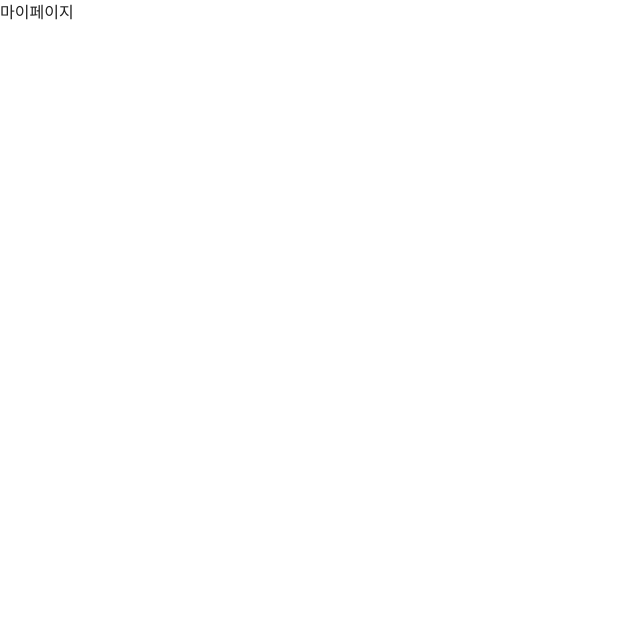
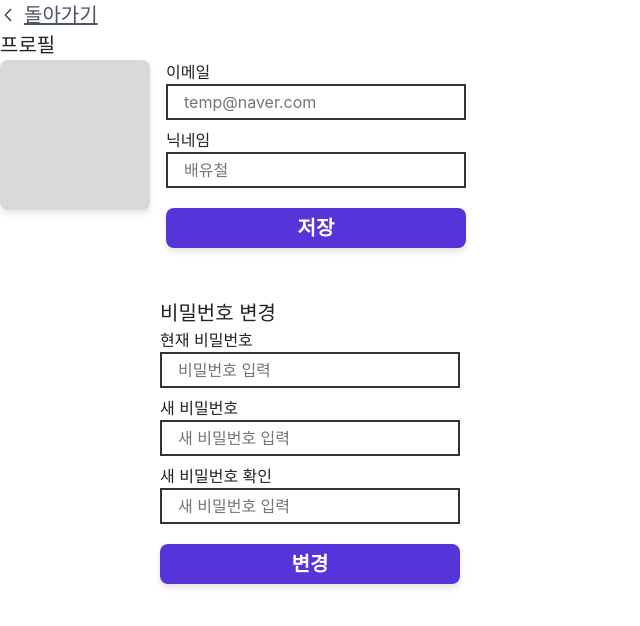
Before and after one commit to FE14-Team7-Taskify/Taskify, a Next.js app: page /mypage in a window 1280 px wide. Shown: the top 626 px of the page, without its empty margins (0-640 px from the left). Built offline with nearby package versions, Linux system fonts and the light colour scheme; a web font is replaced by a local one.

Commit message:
비밀번호 변경 입력값 조건 및 버튼 활성화 구현

```diff
--- a/src/pages/mypage/index.tsx
+++ b/src/pages/mypage/index.tsx
@@ -1,7 +1,123 @@
+'use client';
+
+import { useEffect, useState } from 'react';
+import Image from 'next/image';
+import styles from './styles/mypage.module.scss';
+
 export default function MyPage() {
+  // const [user, setUser] = useState(null);
+
+  useEffect(() => {
+    //const token = localStorage.getItem('accessToken');
+
+    // if (!token) {
+    //   alert('로그인이 필요합니다.');
+    //   window.location.href = '/login';
+    //   return;
+    // }
+
+    const fetchUser = async () => {
+      //   try {
+      //     const res = await axiosInstance.get('/api/user/me');
+      //     setUser(res.data);
+      //   } catch (error) {
+      //     console.error('유저 정보 불러오기 실패', error);
+      //     alert('세션이 만료되었거나 잘못된 접근입니다.');
+      //     window.location.href = '/login';
+      //   }
+    };
+
+    fetchUser();
+  }, []);
+
+  //if (!user) return <div>로딩 중...</div>;
+
   return (
-    <>
-      <div>마이페이지</div>
-    </>
+    <div>
+      <div>
+        <button className={styles.backButton}>
+          <Image
+            src="/icon/arrow_right.svg"
+            width={16}
+            height={16}
+            alt="뒤로가기"
+            style={{ transform: 'rotate(180deg)', verticalAlign: 'middle' }}
+          />
+          <span className={styles.text}>돌아가기</span>
+        </button>
+      </div>
+      <div>
+        <div className={styles.headfont}>프로필</div>
+        <div className={styles.rowWrapper}>
+          <button className={styles.profileButton}></button>
+          <div>
+            <form action="/submit-url" method="POST" className={styles.formBox}>
+              <div>
+                이메일
+                <div>
+                  <input
+                    type="email"
+                    name="email"
+                    placeholder="temp@naver.com"
+                    className={styles.inputBox}
+                  />
+                </div>
+              </div>
+              <div>
+                <div>닉네임</div>
+                <input
+                  type="password"
+                  name="password"
+                  placeholder="배유철"
+                  className={styles.inputBox}
+                />
+              </div>
+            </form>
+            <button className={styles.saveChangeButton}>저장</button>
+          </div>
+        </div>
+      </div>
+      <div className={styles.passwordBox}>
+        <div className={styles.headfont}>비밀번호 변경</div>
+        <div>
+          <form action="/submit-url" method="POST" className={styles.formBox}>
+            <div>
+              현재 비밀번호
+              <div>
+                <input
+                  type="password"
+                  name="password"
+                  placeholder="비밀번호 입력"
+                  className={styles.inputBox}
+                />
+              </div>
+            </div>
+            <div>
+              <div>새 비밀번호</div>
+              <input
+                type="password"
+                name="password"
+                placeholder="새 비밀번호 입력"
+                className={styles.inputBox}
+              />
+            </div>
+            <div>
+              <div>새 비밀번호 확인</div>
+              <input
+                type="password"
+                name="password"
+                placeholder="새 비밀번호 입력"
+                className={styles.inputBox}
+              />
+            </div>
+          </form>
+          <button className={styles.saveChangeButton}>변경</button>
+        </div>
+      </div>
+
+      {/* <p>이메일: {user.email}</p>
+      <p>닉네임: {user.nickname}</p> */}
+      {/* <img src={user.profileImage} alt="프로필" /> */}
+    </div>
   );
 }
--- /dev/null
+++ b/src/pages/mypage/styles/mypage.module.scss
@@ -0,0 +1,105 @@
+@use '@/styles/colors' as *;
+
+.backButton {
+  display: flex;
+  align-items: center;
+  gap: 8px;
+  background: none;
+  border: none;
+  padding: 0;
+  font-size: 2rem;
+  color: #4b5563;
+  cursor: pointer;
+
+  // 텍스트 hover 시 밑줄
+  .text {
+    text-decoration: none;
+    transition: text-decoration 0.2s;
+  }
+
+  &:hover .text {
+    text-decoration: underline;
+  }
+}
+
+.headfont {
+  font-size: 2rem;
+}
+
+.profileButton {
+  width: 150px;
+  height: 150px;
+  background-color: $gray-D9D9D9;
+  color: white;
+  font-weight: bold;
+  font-size: 1rem;
+  border: none;
+  border-radius: 8px;
+  cursor: pointer;
+  box-shadow: 0 4px 6px rgba(0, 0, 0, 0.1);
+
+  transition:
+    background-color 0.2s ease,
+    transform 0.1s ease;
+
+  &:hover {
+    background-color: $gray-9FA6B2;
+  }
+
+  &:active {
+    transform: scale(0.98);
+  }
+}
+
+.rowWrapper {
+  display: flex;
+  align-items: flex-start; // 또는 center, baseline 등 필요에 따라
+  gap: 16px; // 버튼과 폼 사이 간격
+}
+.formBox {
+  display: flex; // 이게 중요!
+  gap: 8px; // 각 입력 필드 간 여백
+  flex-direction: column;
+}
+
+.inputBox {
+  box-sizing: border-box;
+  border: 2px solid #333;
+  padding: 16px;
+  width: 300px;
+  height: 10px;
+}
+
+.saveChangeButton {
+  width: 300px;
+  height: 40px;
+  background-color: $violet-5534DA;
+  color: white;
+  font-weight: bold;
+  font-size: 1rem;
+  border: none;
+  border-radius: 8px;
+  cursor: pointer;
+  font-size: 2rem;
+  display: flex;
+  align-items: center;
+  justify-content: center;
+  margin-top: 20px;
+  box-shadow: 0 4px 6px rgba(0, 0, 0, 0.1);
+  transition:
+    background-color 0.2s ease,
+    transform 0.1s ease;
+
+  &:hover {
+    background-color: $violet-8;
+  }
+
+  &:active {
+    transform: scale(0.98);
+  }
+}
+
+.passwordBox {
+  margin-top: 50px;
+  margin-left: 160px;
+}
```
Also changed, not shown: 1 other file (tests, documents, lock files or other folders).
